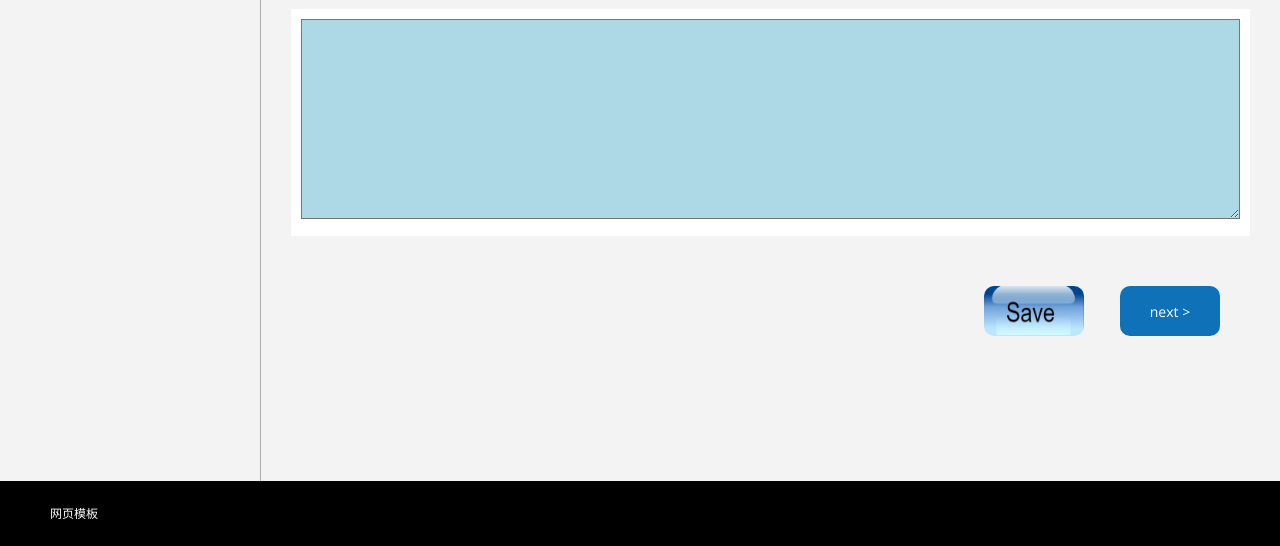
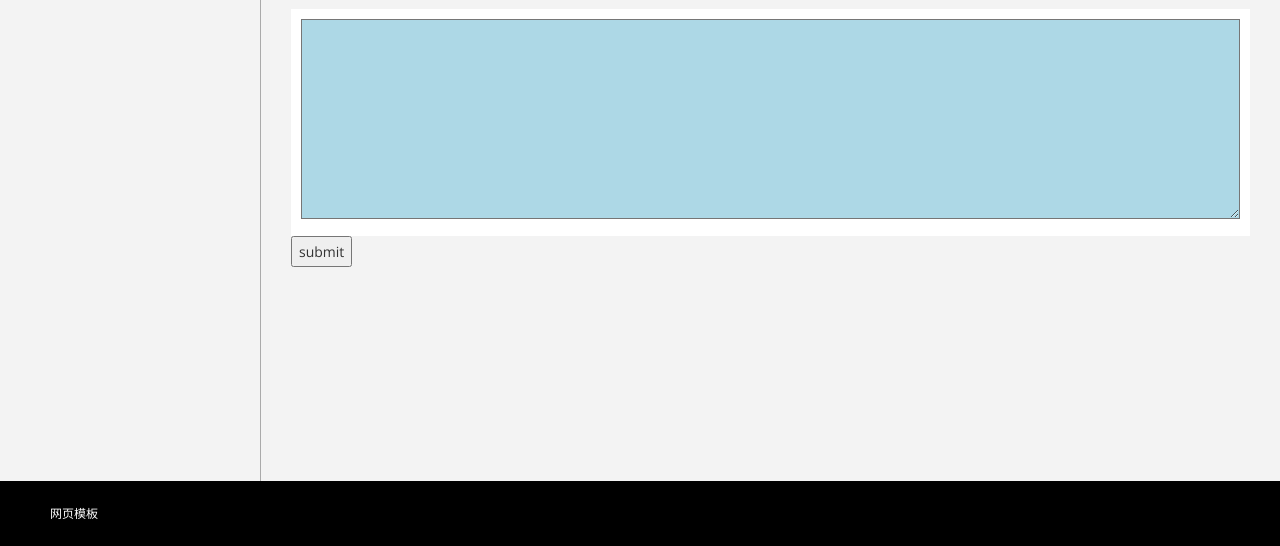
Before and after one commit to allen391/Mapping-My-World, a Django app: page /MMW/equipment/ in a window 1280 px wide. Shown: the part 794-1340 px from the top of the page. Run offline with Django 3.2, Linux system fonts and the light colour scheme; a user stored in the database is signed in; data comes from the database, SQL or seed files in the repository; both versions use the stored data as it was after the commit.

Commit message:
fix some errors

```diff
--- a/MMW/templates/base.html
+++ b/MMW/templates/base.html
@@ -73,16 +73,16 @@
                                 <a href="/MMW/dailyactivity/">My daily activities</a>
                             </li>
                              <li>
-                                <a href="/MMW/supports/">My weekly supports</a>
+                                <a href="wizard.html">My weekly supports</a>
                             </li>
                              <li>
-                                <a href="/MMW/health/">My health and wellbeing</a>
+                                <a href="typography.html">My health and wellbeing</a>
                             </li>
                             <li>
                                 <a href="/MMW/program/">My program and therapy supports</a>
                             </li>
                              <li>
-                                <a href="/MMW/equipment/">My equipment, aid or modification supports</a>
+                                <a href="grid.html">My equipment, aid or modification supports</a>
                             </li>
 
                         </ul>
@@ -92,16 +92,16 @@
                         <a href="#"><i class="fa fa-square-o "></i>My Dreams and Goals<span class="fa arrow"></span></a>
                          <ul class="nav nav-second-level">
                             <li>
-                                <a href="/MMW/wish/">How I wish my week looked</a>
+                                <a href="panel-tabs.html">How I wish my week looked</a>
                             </li>
                             <li>
-                                <a href="/MMW/short_term/">My short term dreams and goals：next 12 months</a>
+                                <a href="panel-tabs.html">My short term dreams and goals：next 12 months</a>
                             </li>
                             <li>
-                                <a href="/MMW/long_term/">My long term dreams and goals: the future</a>
+                                <a href="panel-tabs.html">My long term dreams and goals: the future</a>
                             </li>
                             <li>
-                                <a href="/MMW/bucket_list/">My ultimate bucket list</a>
+                                <a href="panel-tabs.html">My ultimate bucket list</a>
                             </li>
                          </ul>
                     </li>
--- a/MMW/templates/mmw/dailyactivity.html
+++ b/MMW/templates/mmw/dailyactivity.html
@@ -33,7 +33,7 @@
             type: 'post',
             data: JSON.stringify(data),
             success: function(response) {
-{#                alert('请求成功');#}
+                alert('请求成功');
             }
         });
         console.log(data);
@@ -115,8 +115,8 @@
         </table>
       </div>
     </div>
-    <a style="margin-top: 88px" class="btn btn-lg btn-primary" href="/MMW/myhome/">go back</a>
-    <div style="float: right; margin-top: 88px">
+    <a class="btn btn-lg btn-primary" href="/MMW/myhome/">go back</a>
+    <div style="float: right">
         <button class="btn btn-lg btn-primary" onclick="save_data()">save</button>
         <button class="btn btn-lg btn-primary" style="margin-left: 20px;" onclick="save_data_and_next()">next</button>
     </div>
--- a/MMW/templates/mmw/equipment.html
+++ b/MMW/templates/mmw/equipment.html
@@ -32,7 +32,7 @@
             parent_dom.appendChild(div_dom)
         }
     };
-    save_data = function () {
+    submit_data = function () {
         var doms1 = $('#outer-ul textarea');
         var doms2 = $('#outer-ul2 textarea');
         var doms3 = $('#outer-ul3 textarea');
@@ -71,22 +71,18 @@
         }
         full_data['often'] = data_list4;
         full_data['not_currently_use'] = data_list5;
-{#        alert("data_list");#}
-{#        alert("send data");#}
+        alert("data_list");
+        alert("send data");
         $.ajax({
                     url: '/MMW/equipment/',
                     type: 'post',
                     data: JSON.stringify(full_data),
                     success: function (response) {
-{#                        alert("retrieve data")#}
-{#                        window.location = "/MMW/mydream/"#}
+                        alert("retrieve data")
+                        window.location = "/MMW/mydream/"
                     }
                 }
         )
-    }
-    save_data_next = function () {
-        save_data();
-        window.location = "/MMW/mydream"
     }
 </script>
 <style>
@@ -144,26 +140,6 @@
     }
     .sub-title p{
         font-size: 1.8rem;
-    }
-    .submit {
-        background-color: #0f71b8;
-        color: white;
-        width: 100px;
-        height: 50px;
-        border: 0px;
-        border-radius: 10px;
-    }
-    .bottom-button {
-        display: flex;
-        justify-content: flex-end;
-        margin-top: 50px;
-        margin-right: 30px;
-    }
-    #save-image {
-        margin-right: 36px;
-        border-radius: 10px;
-        width: 100px;
-        height: 50px;
     }
 </style>
 <div id="app">
@@ -293,10 +269,7 @@
                 </div>
             </div>
         </div>
-        <div class="bottom-button">
-            <img id="save-image" src="/static/mmw/image/save.jpg" onclick="save_data()" >
-            <input class="submit" type="submit" value="next >" onclick="save_data_next()">
-        </div>
+        <input type="button" value="submit" onclick="submit_data()">
     </div>
 </div>
 {% endblock %}
--- a/MMW/templates/mmw/health.html
+++ b/MMW/templates/mmw/health.html
@@ -13,7 +13,7 @@
                 type: 'POST',
                 data: JSON.stringify(data),
                 success: function(response) {
-{#                    alert("data sent");#}
+                    alert("data sent");
                 },
             });
         }
--- a/MMW/templates/mmw/mydream.html
+++ b/MMW/templates/mmw/mydream.html
@@ -20,10 +20,6 @@
     }
     button {
         margin-left: 45%;
-        width: 9%;
-        height: 78px;
-        border-radius: 30px;
-        color: #0A0A0A;
     }
 </style>
 <div id="app">
@@ -45,7 +41,7 @@
         <img src="/static/mmw/image/mydream_bg.JPG" class="right">
     </div>
     <div style="width: 100%">
-        <button ><a href="/MMW/wish/">start</a></button>
+        <button class="btn-primary btn btn-lg"><a href="/MMW/wish/">start</a></button>
     </div>
 </div>
 {% endblock %}
--- a/MMW/views.py
+++ b/MMW/views.py
@@ -358,7 +358,7 @@ class WeeklySupportView(LoginRequiredMixin, TemplateView):
         return render(request, self.template_name, {'data': data})
 
     def post(self, request):
-        print("weeklysupport")
+        print("上传weeklysupport")
         data = json.loads(request.body.decode('utf8'))
         instance, created = models.WeeklySupport.objects.get_or_create(user=request.user)
         print(data)
```
Also changed, not shown: MMW/templates/mmw/myhome.html (+3 -4 lines), MMW/templates/mmw/program.html (+6 -33 lines), MMW/templates/mmw/weeklysupport.html (+6 -11 lines), MMW/templates/mmw/wish.html (+3 -11 lines), MMW/migrations/0001_initial.py, db.sqlite3.
